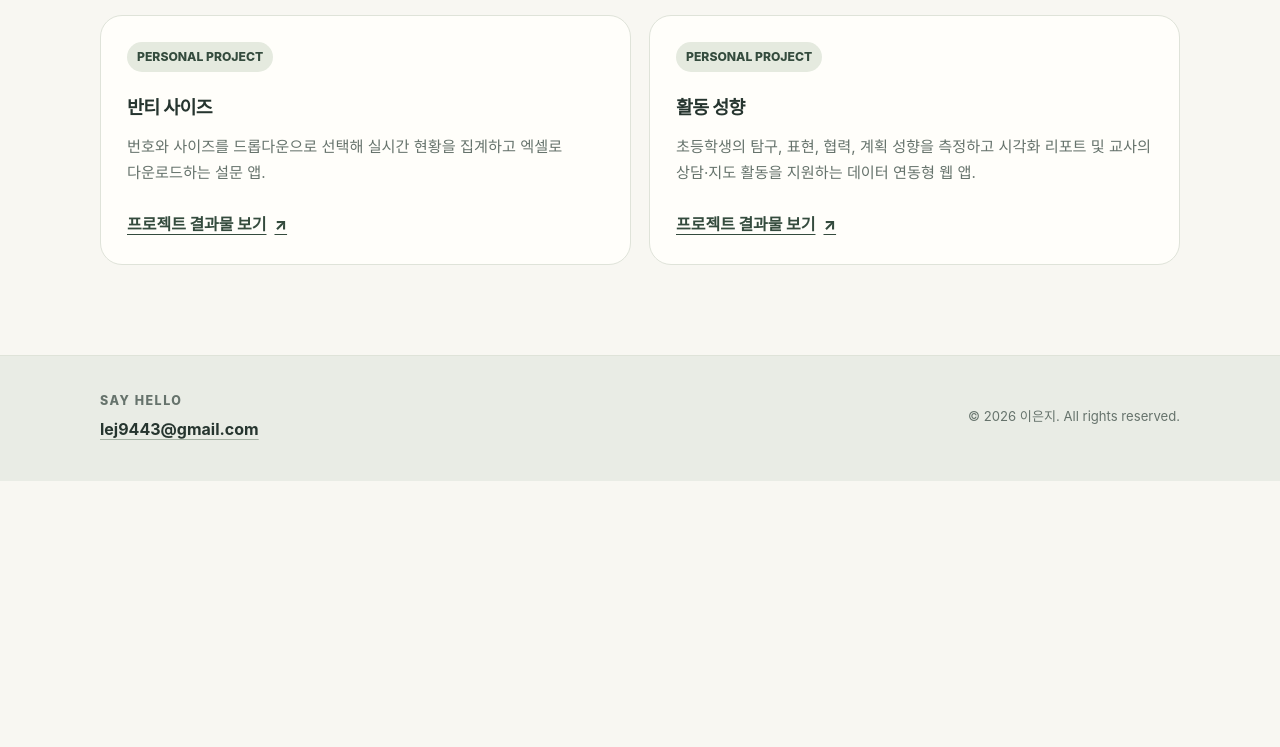
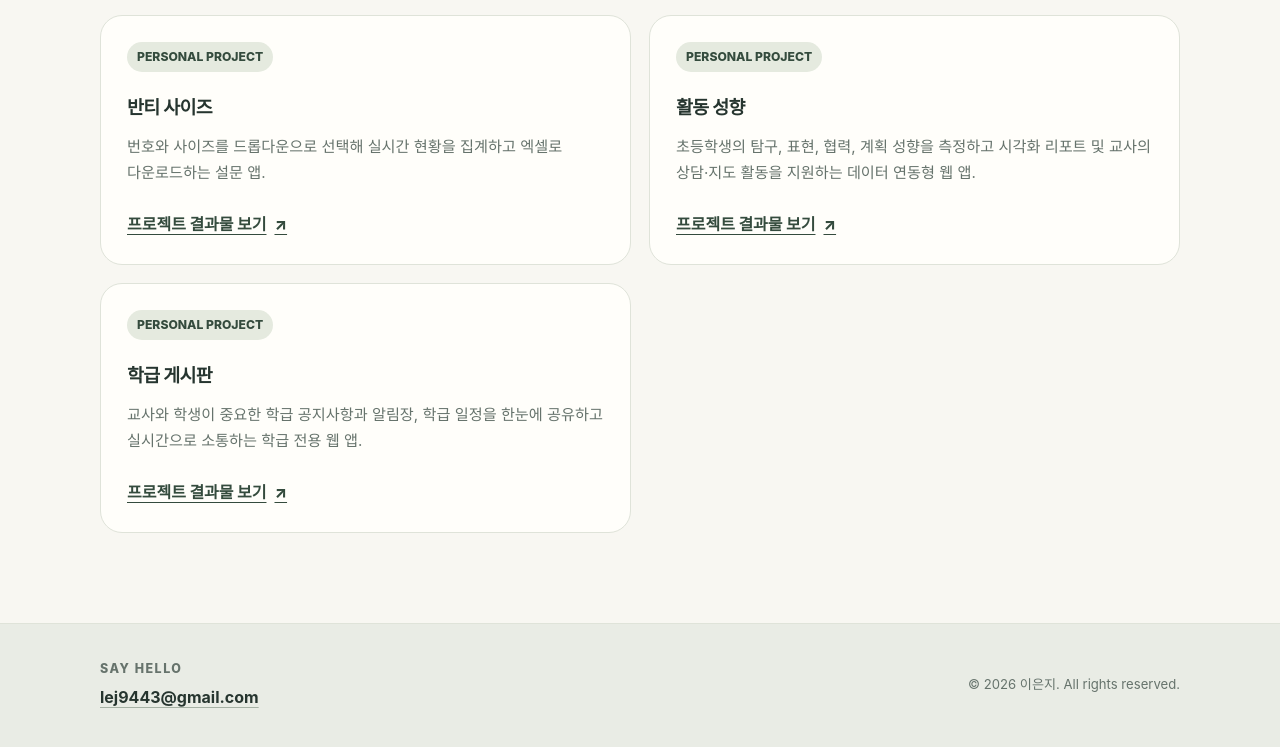
Before and after one commit to EunJi0312/my-webpage, a plain HTML site: page index.html in a window 1280 px wide. Shown: the part 4363-5110 px from the top of the page. Before the commit the page ends 4844 px from the top, so only its background shows below. Drawn offline with Linux system fonts and the light colour scheme.

Commit message:
Update index.html

```diff
--- a/index.html
+++ b/index.html
@@ -645,6 +645,14 @@
               프로젝트 결과물 보기 <span aria-hidden="true">↗</span>
             </a>
           </article>
+          <article class="project-card" id="project-todo">
+            <span class="project-label">PERSONAL PROJECT</span>
+            <h3>학급 게시판</h3>
+            <p>교사와 학생이 중요한 학급 공지사항과 알림장, 학급 일정을 한눈에 공유하고 실시간으로 소통하는 학급 전용 웹 앱.</p>
+            <a class="project-link" href="https://script.google.com/macros/s/AKfycbzy6C6rmB91K0-E-DI7AgPvhk2f0_US1Pfj9HCjMQ9g0LO-cvZsMzeSisSeN99kIn0-/exec" target="_blank">
+              프로젝트 결과물 보기 <span aria-hidden="true">↗</span>
+            </a>
+          </article>
         </div>
       </section>
 
```
